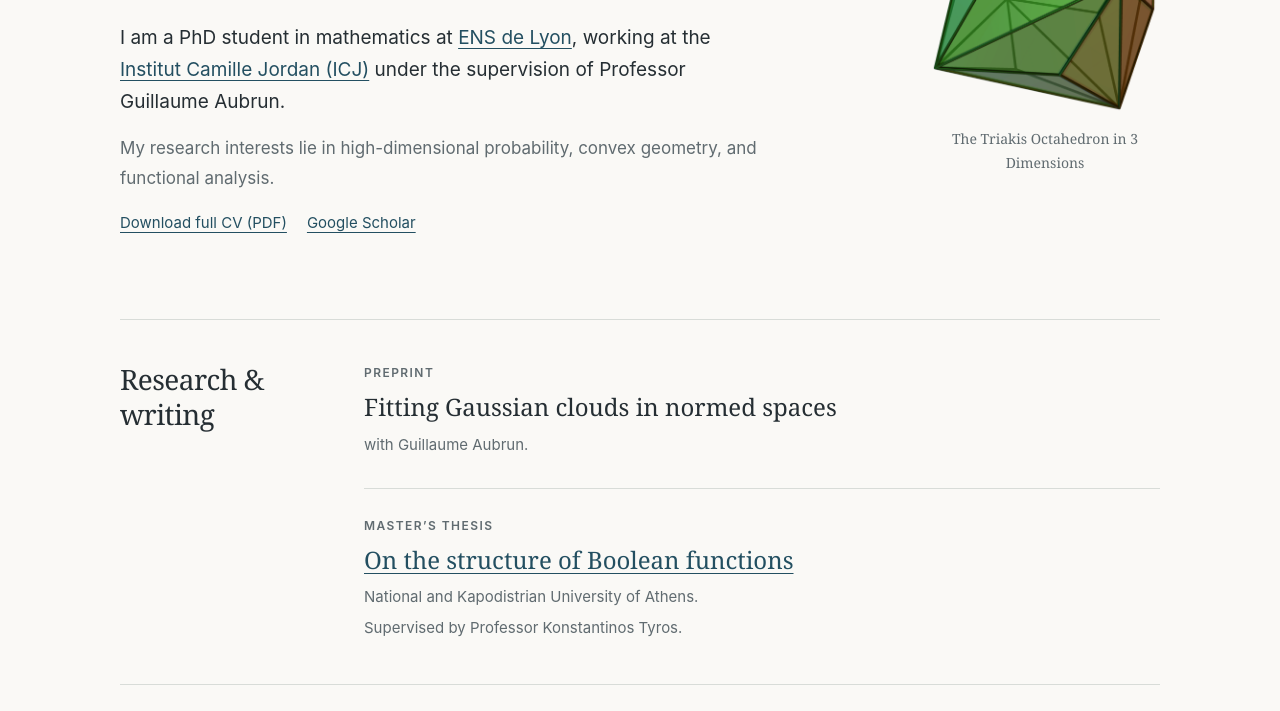
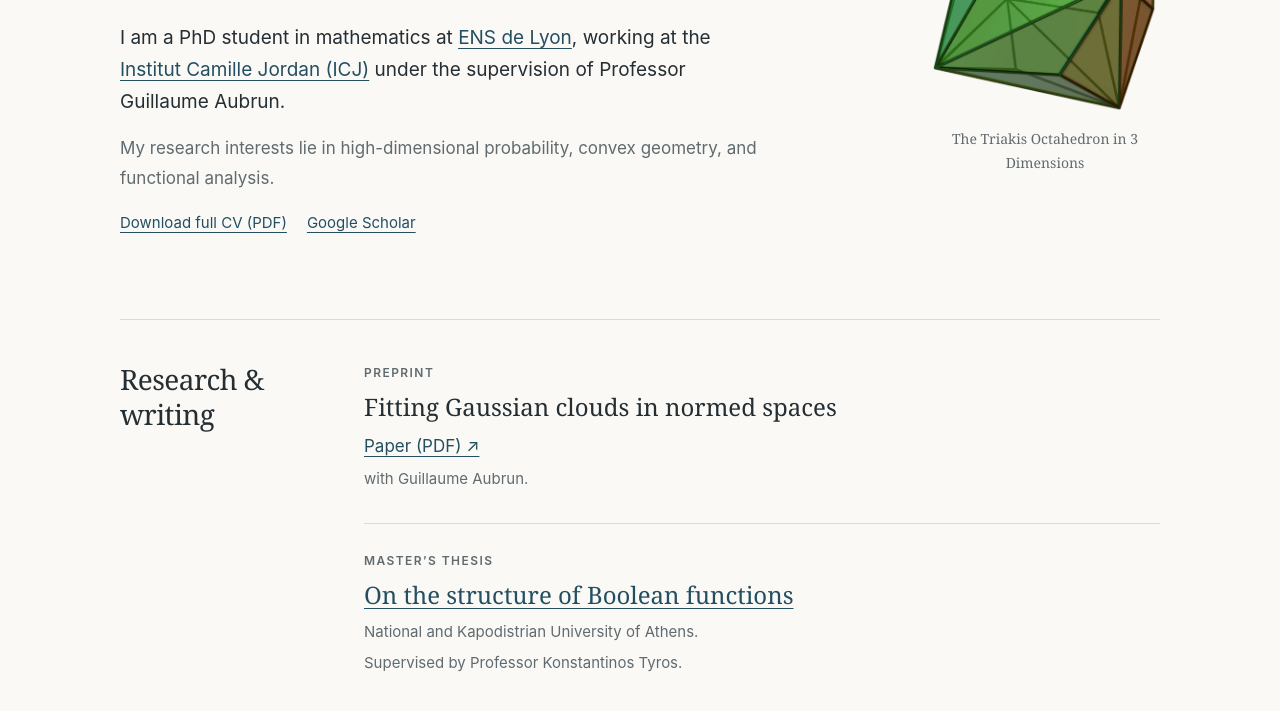
Before and after one commit to emmanouilstavrakakis/emmanouilstavrakakis.github.io, a plain HTML site: page index.html in a window 1280 px wide. Shown: the part 383-1094 px from the top of the page. Drawn offline with Linux system fonts and the light colour scheme.

Commit message:
index.html

```diff
--- a/index.html
+++ b/index.html
@@ -235,6 +235,7 @@
           <article class="entry">
             <p class="kind">Preprint</p>
             <h3>Fitting Gaussian clouds in normed spaces</h3>
+            <a href="https://arxiv.org/pdf/2610.20299">Paper (PDF) ↗</a>
             <p class="detail">with Guillaume Aubrun.</p>
             <!-- Add the exact author list and year here when ready. Example:
             <p class="detail">AUTHOR LIST · YEAR</p>
```
